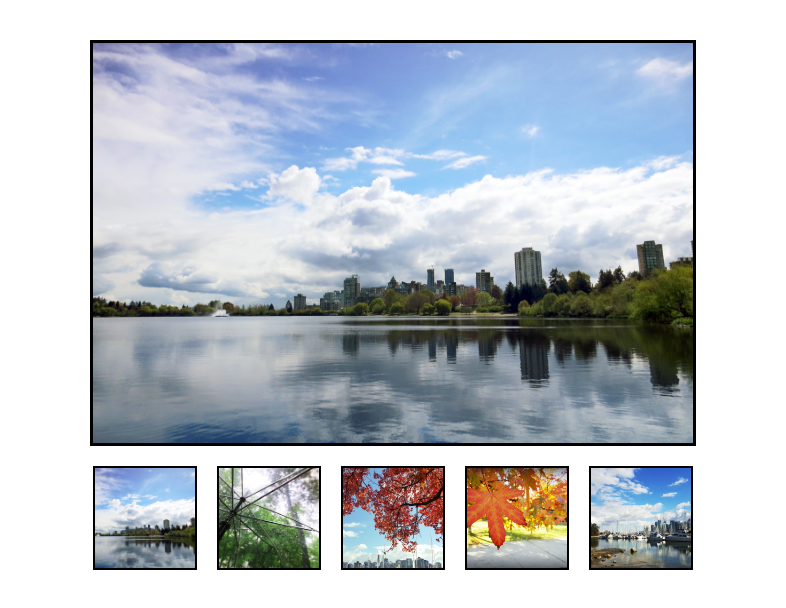
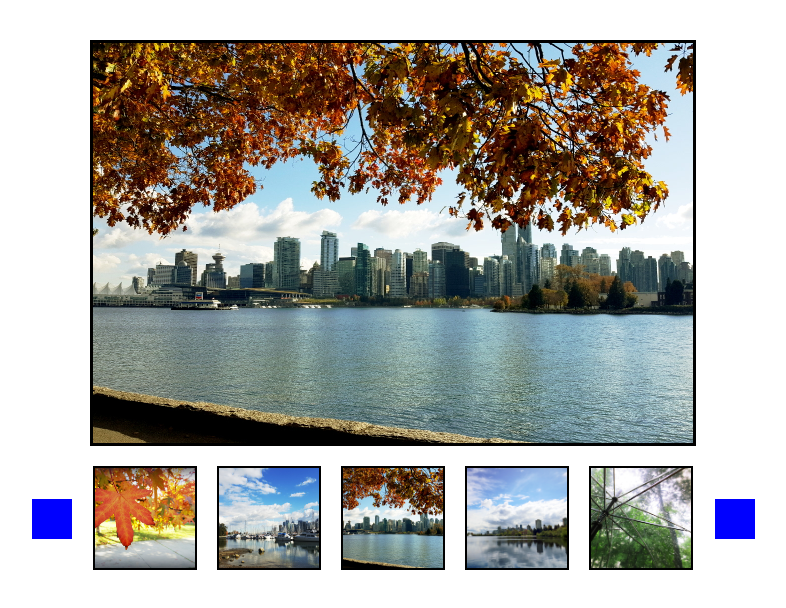
Before and after one commit to jieun-lee/photo-viewer, a plain HTML site: page index.html in a window 1280 px wide. Both pictures are taken after a click on the picture 383 px from the left and 518 px from the top of the page. Shown: the whole page, without its empty margins (247-1033 px from the left). Drawn offline with nearby package versions, Linux system fonts and the light colour scheme.

Commit message:
Add ability to loop through images

```diff
--- a/index.html
+++ b/index.html
@@ -11,7 +11,7 @@
 		<center>
 
 			<div id="main">
-				<img src="images/test1.jpg">
+				<img src="images/test2.jpg">
 			</div>
 
 			<div id="photopicker">
@@ -20,24 +20,30 @@
 					<div class="arrow", id="leftarrow"></div>
 				</div>
 
+				<div class="preview", id="prev0">
+				</div>
+
 				<div class="preview", id="prev1">
+					<img src="images/test0.jpg">
+				</div>
+
+				<div class="preview", id="prev2">
 					<img src="images/test1.jpg">
 				</div>
 
-				<div class="preview", id="prev2">
+				<div class="preview", id="prev3">
 					<img src="images/test2.jpg">
 				</div>
 
-				<div class="preview", id="prev3">
+				<div class="preview", id="prev4">
 					<img src="images/test3.jpg">
 				</div>
 
-				<div class="preview", id="prev4">
+				<div class="preview", id="prev5">
 					<img src="images/test4.jpg">
 				</div>
 
-				<div class="preview", id="prev5">
-					<img src="images/test5.jpg">
+				<div class="preview", id="prev6">
 				</div>
 
 				<div class="arrowholder">
--- a/script.js
+++ b/script.js
@@ -1,12 +1,74 @@
 // PHOTO VIEWER
 // by Jieun Lee
 
+// index of image currently in view
+var curr = 2;
+
+var images = [
+	"images/test0.jpg",
+	"images/test1.jpg",
+	"images/test2.jpg",
+	"images/test3.jpg",
+	"images/test4.jpg",
+	"images/test5.jpg"
+];
+var numImg = images.length;
+
+var setCurrent = function(n) {
+	curr = n;
+}
+
+var setImages = function() {
+	var min = ((curr+numImg) - 2);
+	var getImgSrc = function(n) {
+		return images[(min+n) % numImg];
+	}
+	$("#prev1 img").attr("src", getImgSrc(0));
+	$("#prev2 img").attr("src", getImgSrc(1));
+	$("#prev3 img").attr("src", getImgSrc(2));
+	$("#prev4 img").attr("src", getImgSrc(3));
+	$("#prev5 img").attr("src", getImgSrc(4));
+}
+
+var getIndexByName = function(sName) {
+	for (var i = 0; i < 6; i++) {
+		if (images[i] === sName) {
+			return i;
+		}
+	}
+	// image does not exist
+	// return value of 0 for now to avoid errors
+	return 0;
+}
+
 $(document).ready(function(){
+
+	// hide for now
+	// will be used for sliding animations
+	$("#prev0").hide();
+	$("#prev6").hide();
 
 	// action when preview image is clicked
 	$(".preview img").click(function() {
 		var imgSrc = $(this).attr("src");
 		$("#main img").attr("src", imgSrc);
+		curr = getIndexByName(imgSrc);
+		setImages();
 	});
 
+	// action when left arrow button is clicked
+	$("#leftarrow").click(function() {
+		var imgSrc = $("#prev2 img").attr("src");
+		$("#main img").attr("src", imgSrc);
+		curr = ((curr+numImg) - 1) % numImg;
+		setImages();
+	});
+
+	// action when right arrow button is clicked
+	$("#rightarrow").click(function() {
+		var imgSrc = $("#prev4 img").attr("src");
+		$("#main img").attr("src", imgSrc);
+		curr = ((curr+numImg) +1) % numImg;
+		setImages();
+	});
 });
--- a/stylesheet.css
+++ b/stylesheet.css
@@ -25,7 +25,7 @@
 	margin-top: 30px;
 	margin-bottom: 30px;
 	/*will add arrow icons later*/
-	background-color: white;
+	background-color: blue;
 }
 
 .preview {
```
Also changed, not shown: images/test0.jpg (added).
